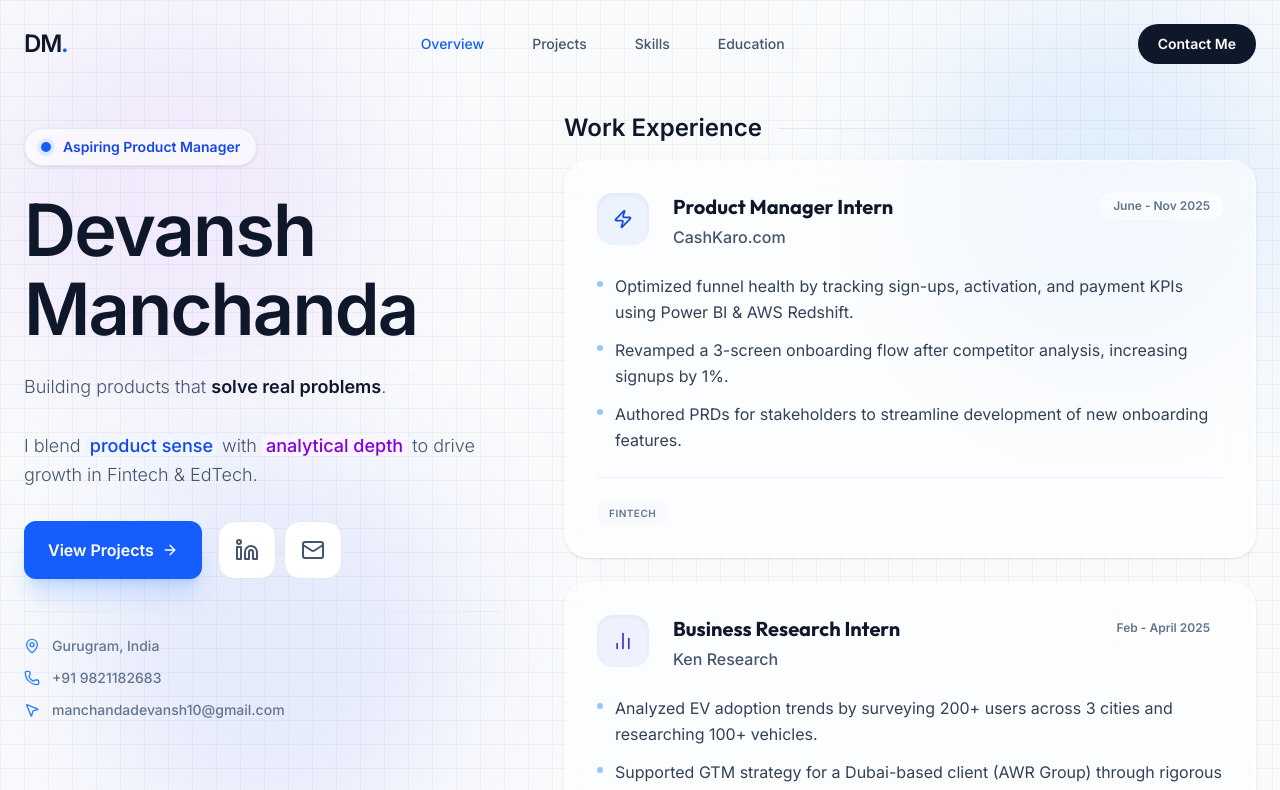
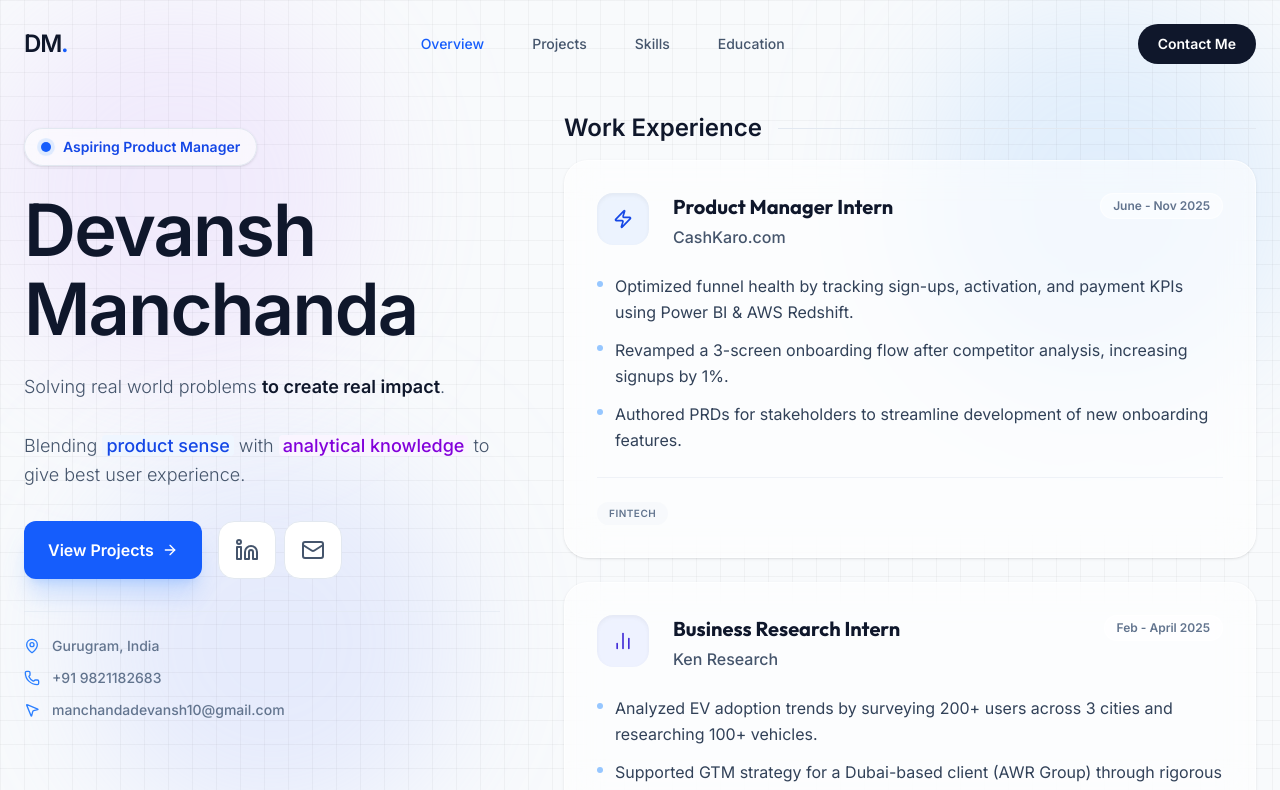
Before and after one commit to devanshmanchanda10/DevanshM_Portfolio, a React (Vite) app: page / in a window 1280 px wide. Shown: the top 790 px of the page. Built offline with nearby package versions, Linux system fonts and the light colour scheme.

Commit message:
User updates

```diff
--- a/index.html
+++ b/index.html
@@ -1,16 +1,21 @@
 <!doctype html>
 <html lang="en">
+
 <head>
   <meta charset="UTF-8" />
   <link rel="icon" type="image/svg+xml" href="/vite.svg" />
   <link rel="preconnect" href="https://fonts.googleapis.com">
   <link rel="preconnect" href="https://fonts.gstatic.com" crossorigin>
-    <link href="https://fonts.googleapis.com/css2?family=Inter:wght@300;400;500;600&family=Outfit:wght@400;500;600;700;800&display=swap" rel="stylesheet">
+  <link
+    href="https://fonts.googleapis.com/css2?family=Inter:wght@300;400;500;600&family=Outfit:wght@400;500;600;700;800&display=swap"
+    rel="stylesheet">
   <meta name="viewport" content="width=device-width, initial-scale=1.0" />
-    <title>temp_app</title>
+  <title>Devansh_Portfolio</title>
 </head>
+
 <body>
   <div id="root"></div>
   <script type="module" src="/src/main.jsx"></script>
 </body>
+
 </html>
--- a/src/Portfolio.jsx
+++ b/src/Portfolio.jsx
@@ -123,9 +123,9 @@ const Portfolio = () => {
               </h1>
 
               <p className="text-lg text-slate-600 leading-relaxed mb-8 font-light">
-                Building products that <span className="font-semibold text-slate-900">solve real problems</span>.
+                Solving real world problems <span className="font-semibold text-slate-900">to create real impact</span>.
                 <br /><br />
-                I blend <span className="bg-blue-50 text-blue-700 px-1 rounded font-medium">product sense</span> with <span className="bg-purple-50 text-purple-700 px-1 rounded font-medium">analytical depth</span> to drive growth in Fintech & EdTech.
+                Blending <span className="bg-blue-50 text-blue-700 px-1 rounded font-medium">product sense</span> with <span className="bg-purple-50 text-purple-700 px-1 rounded font-medium">analytical knowledge</span> to give best user experience.
               </p>
 
               <div className="flex flex-wrap gap-4 mb-8">
```
Lines whose indentation alone changed are shown as unchanged.
